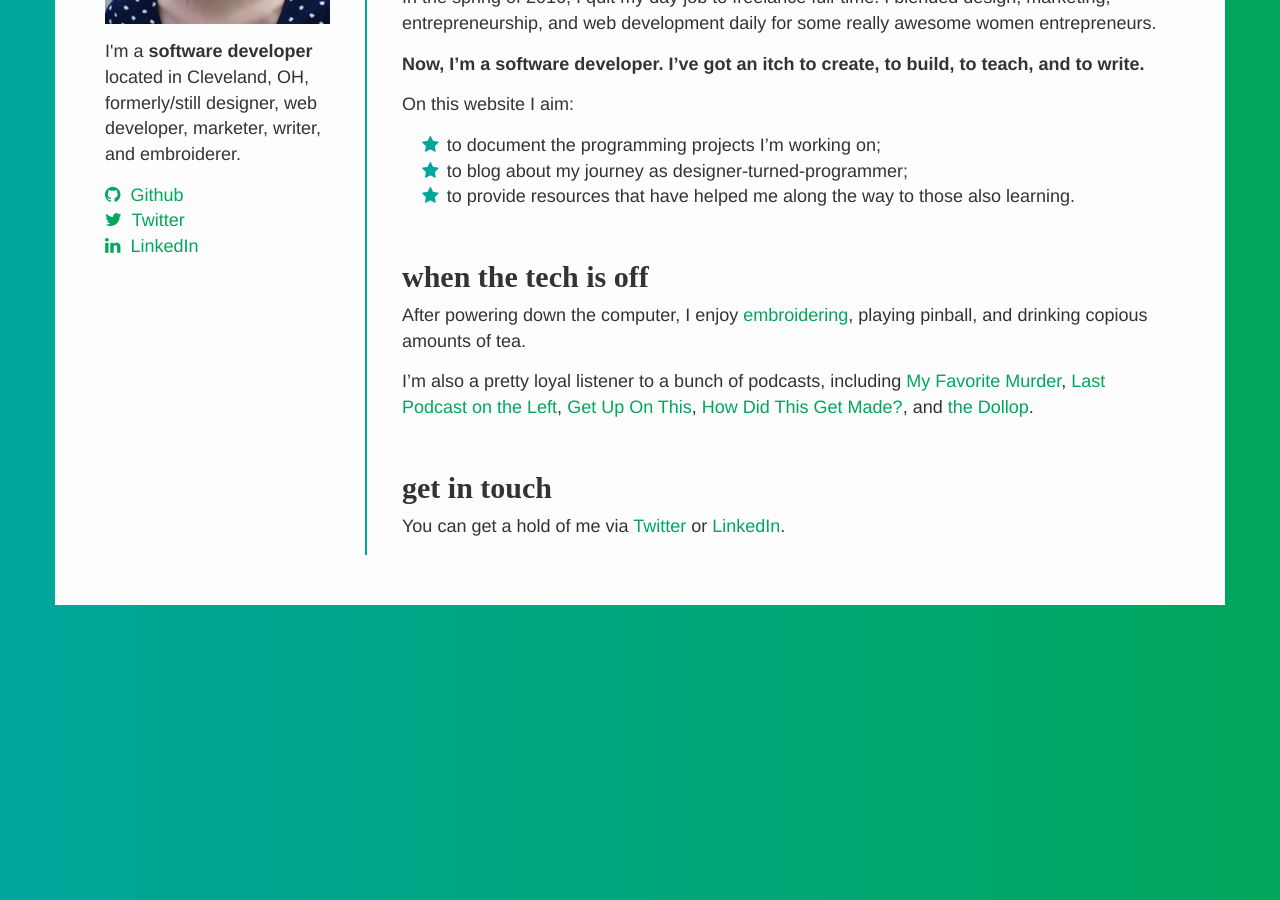
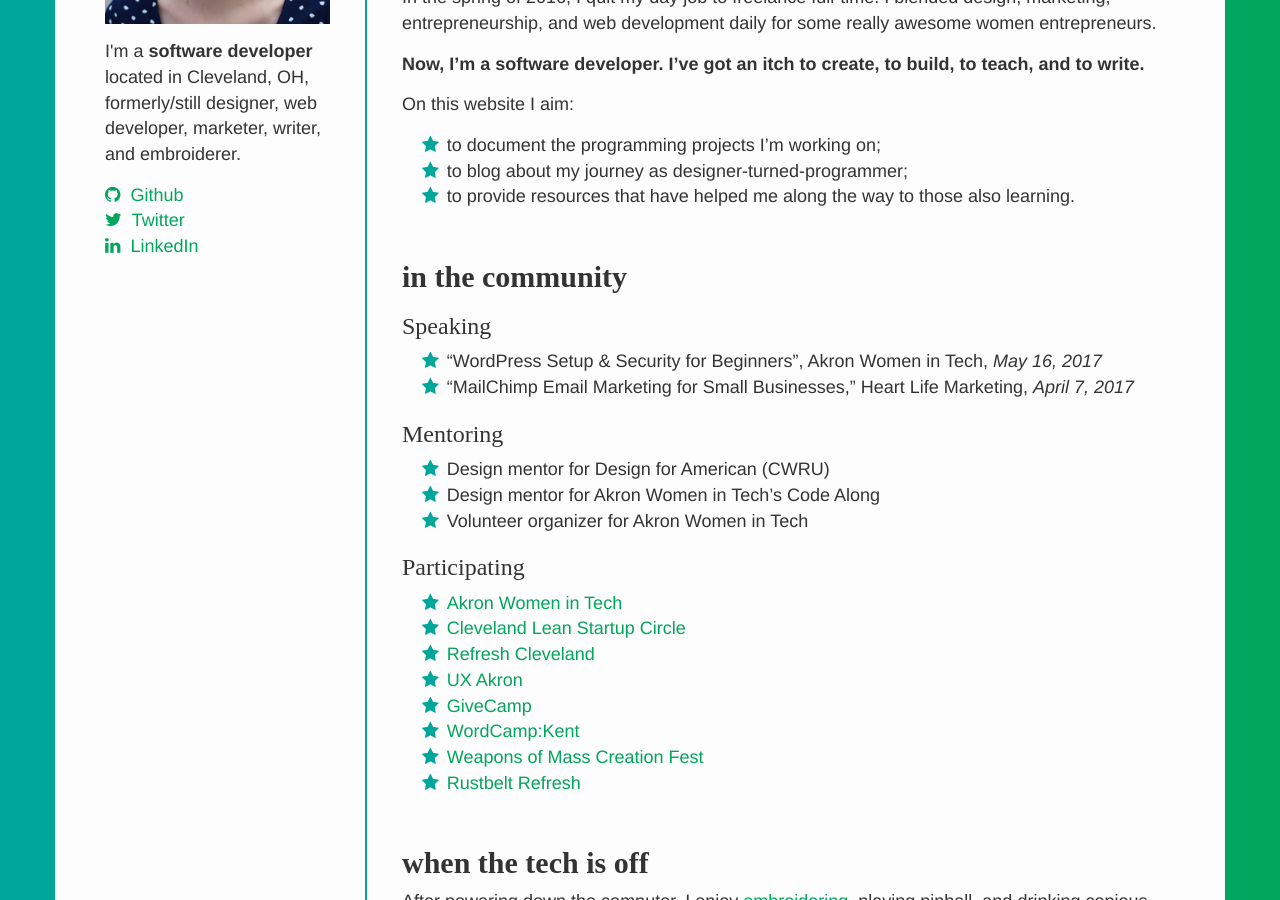
Before and after one commit to stasquatch/stasquatch.github.io, a Jekyll site: the page built from about.md, in a window 1280 px wide and 900 px high, scrolled down 658 px. Built offline with Jekyll 4.4.1, drawn with Linux system fonts in a browser that asks for light colours; some web fonts are replaced.

Commit message:
added community section content

```diff
--- a/about.md
+++ b/about.md
@@ -19,6 +19,28 @@
 * to blog about my journey as designer-turned-programmer;
 * to provide resources that have helped me along the way to those also learning.
 
+## In the Community
+
+### Speaking
+* "WordPress Setup & Security for Beginners", Akron Women in Tech, *May 16, 2017*
+* "MailChimp Email Marketing for Small Businesses," Heart Life Marketing, *April 7, 2017*
+
+### Mentoring
+* Design mentor for Design for American (CWRU)
+* Design mentor for Akron Women in Tech's Code Along
+* Volunteer organizer for Akron Women in Tech
+
+### Participating
+* [Akron Women in Tech](http://akronwit.org/)
+* [Cleveland Lean Startup Circle](https://www.meetup.com/Cleveland-Lean-Startup-Circle/)
+* [Refresh Cleveland](http://refreshcleveland.com/)
+* [UX Akron](https://www.meetup.com/uxakron/)
+* [GiveCamp](http://clevelandgivecamp.org/)
+* [WordCamp:Kent](https://2017.kent.wordcamp.org/)
+* [Weapons of Mass Creation Fest](https://wmcfest.com/)
+* [Rustbelt Refresh](http://rustbeltrefresh.com/)
+
+
 ## When the Tech is Off
 
 After powering down the computer, I enjoy [embroidering](https://www.instagram.com/stacyeharrison/), playing pinball, and drinking copious amounts of tea.
```
